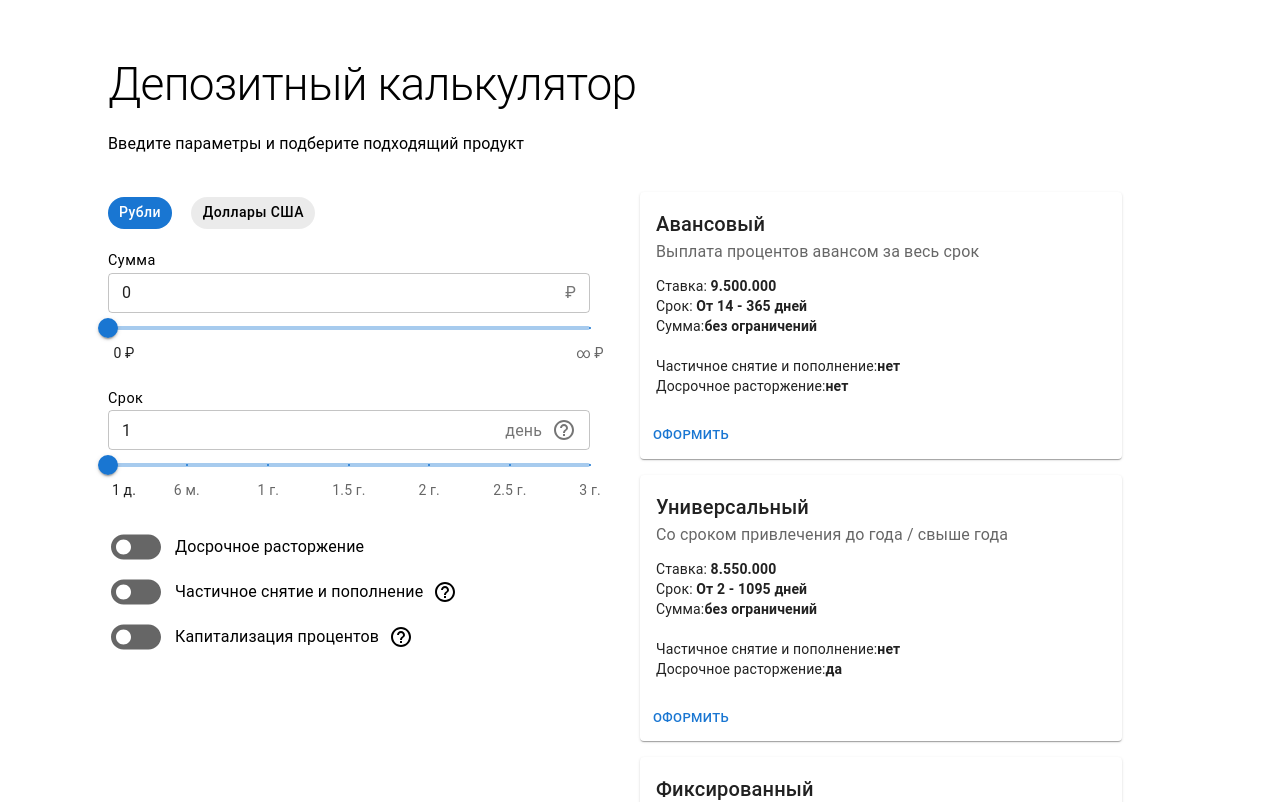
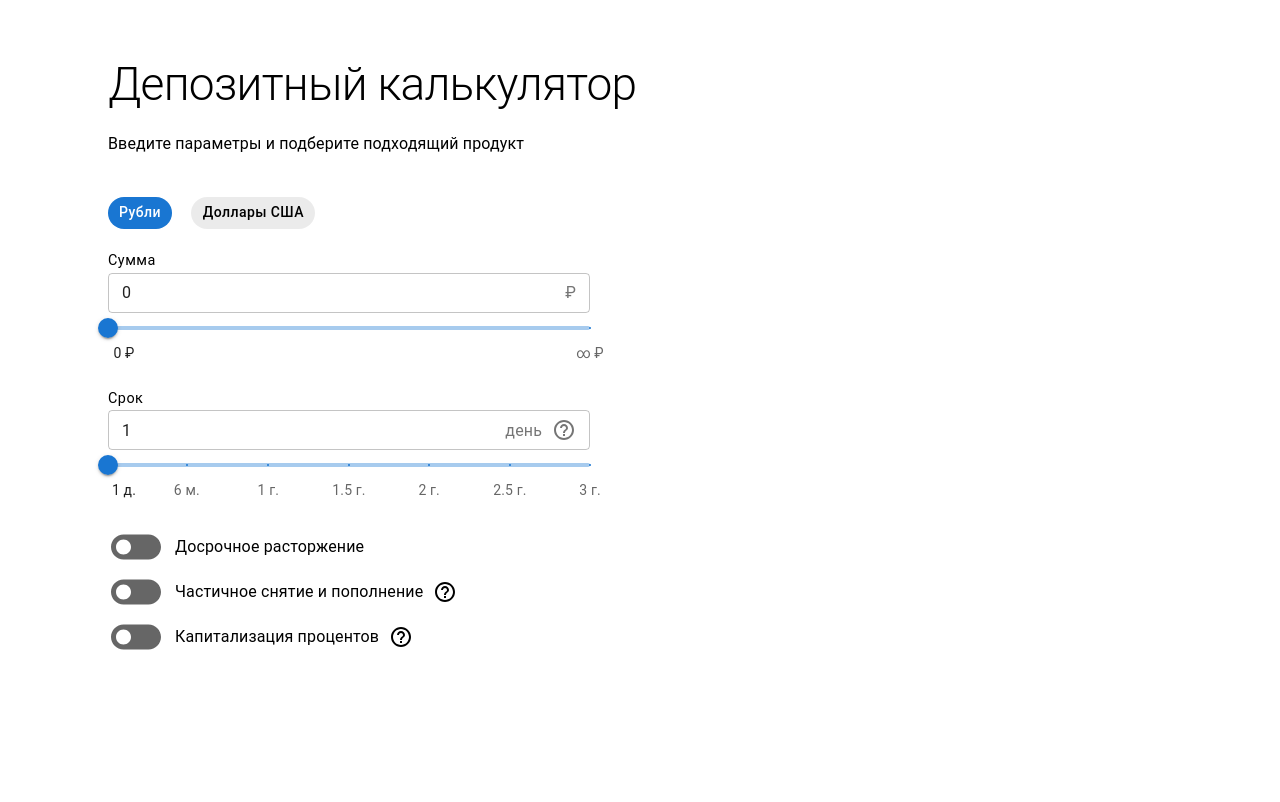
Before and after one commit to Alekzos/deposit-module, a React (Create React App) app: page / in a window 1280 px wide. Shown: the top 802 px of the page. Built offline with nearby package versions, Linux system fonts and the light colour scheme; data requests are answered from the project's data file.

Commit message:
Завершен расчет ставки по вкладу с учетом капитализации процентов

```diff
--- a/src/pages/ProductSelection/ProductSelectionPage.tsx
+++ b/src/pages/ProductSelection/ProductSelectionPage.tsx
@@ -40,6 +40,10 @@ const ProductSelection = () => {
   const [products, setProducts] = useState<void | IProduct[]>([]);
   const [currency, setCurrency] = useState<string>(Currencies.rub);
   const [value, setValue] = useState<number>(0);
+  const [messageProductNotFound, setMessageProductNotFound] =
+    useState<string>("");
+
+  useState<string>("");
   const [depositTerm, setdepositTerm] = useState<number>(1);
   const [depositOptions, setDepositOptions] = useState({
     earlyTermination: false,
@@ -63,10 +67,15 @@ const ProductSelection = () => {
           value
         );
         setProducts(response);
+        if (value > 0) {
+          setMessageProductNotFound(
+            "Продукты c заданными условиями не найдены"
+          );
+        } else setMessageProductNotFound("");
       };
       fetchData(productsDataURL);
     }, 200),
-    [depositOptions]
+    [currency, depositTerm, depositOptions, value]
   );
 
   //переключатель валюты
@@ -95,7 +104,6 @@ const ProductSelection = () => {
       setdepositTerm(numberWithoutSpaces(e.target.value, maxInputTerm));
     }
   };
-
   //опции депозита (чекбоксы)
   const handleChangeCheckBox = (event: React.ChangeEvent<HTMLInputElement>) => {
     setDepositOptions({
@@ -219,13 +227,15 @@ const ProductSelection = () => {
 
         <Grid item xs={6}>
           <Box>
-            <ProductList
-              products={products}
-              currency={currency}
-              depositTerm={depositTerm}
-              depositOptions={depositOptions}
-              value={value}
-            />
+            {products?.length ? (
+              <ProductList products={products} value={value} />
+            ) : (
+              <Typography variant="h6" component="div">
+                {messageProductNotFound
+                  ? messageProductNotFound
+                  : messageProductNotFound}
+              </Typography>
+            )}
           </Box>
         </Grid>
       </Grid>
--- a/src/pages/ProductSelection/components/ProductItem.tsx
+++ b/src/pages/ProductSelection/components/ProductItem.tsx
@@ -1,8 +1,8 @@
 import React from "react";
 
 import { IProduct } from "../../../data/types";
-import { declOfNum } from "../../../utils/utils";
-import { doCalc } from "../../../utils/doCalc";
+import { numberWithSpaces } from "../../../utils/utils";
+import { Currencies } from "../../../data/consts";
 
 import Card from "@mui/material/Card";
 import CardActions from "@mui/material/CardActions";
@@ -10,59 +10,53 @@ import CardContent from "@mui/material/CardContent";
 import Button from "@mui/material/Button";
 import Typography from "@mui/material/Typography";
 
-interface DepositItemProps {
-  deposit: IProduct;
-  depositTerm: number;
+interface ProductItemProps {
+  product: IProduct;
   value: number;
 }
 
 //компонент для вывода самой карточки
-const ProductItem: React.FC<DepositItemProps> = ({
-  deposit,
-  depositTerm,
-  value,
-}) => {
+const ProductItem: React.FC<ProductItemProps> = ({ product, value }) => {
   return (
     <div>
       <Card sx={{ minWidth: 275 }}>
         <CardContent>
           <Typography variant="h6" component="div">
-            {deposit.title}
+            {product.title}
           </Typography>
           <Typography sx={{ mb: 1.5 }} color="text.secondary">
-            {deposit.description}
+            {product.description}
           </Typography>
           <Typography variant="body2">
-            Ставка:{" "}
+            {product.effectiveInterestRate ? (
+              <>
+                Эффективная ставка:{" "}
+                <strong>{product.effectiveInterestRate}%</strong>
+                <br />
+              </>
+            ) : (
+              <>
+                Cтавка:  <strong>{product.interestRate}%</strong>
+                <br />
+              </>
+            )}
+            Ваш доход:
             <strong>
-              {doCalc(
-                deposit.earlyTermination,
-                deposit.withdrawals,
-                deposit.interestCapitalization,
-                deposit.currency,
-                value,
-                depositTerm
-              )}
+              {numberWithSpaces(product.futureValue)}{" "}
+              {product.currency === Currencies.rub ? "₽" : "$"}
             </strong>
             <br />
-            Срок: <strong>{deposit.termDescription}</strong>
+            <br />
+            Срок: <strong>{product.termDescription}</strong>
             <br />
             Сумма:
-            <strong>{deposit.sumDescription}</strong>
-            <br />
-            {/* Валюта: {deposit.currency}
-            <br />
-            Сумма: {deposit.minSum} - {deposit.maxSum ? 1 : "∞"}
-            <br /> */}
-            {/* Срок: {deposit.minTerm} - {deposit.maxTerm}
-              {declOfNum(deposit.maxTerm, ["день", "дня", "дней"])}
-              <br /> */}
+            <strong>{product.sumDescription}</strong>
             <br />
             Частичное снятие и пополнение:
-            <strong>{deposit.withdrawals ? "да" : "нет"}</strong>
+            <strong>{product.withdrawals ? "да" : "нет"}</strong>
             <br />
             Досрочное расторжение:
-            <strong>{deposit.earlyTermination ? "да" : "нет"}</strong>
+            <strong>{product.earlyTermination ? "да" : "нет"}</strong>
             <br />
           </Typography>
         </CardContent>
--- a/src/pages/ProductSelection/components/ProductList.tsx
+++ b/src/pages/ProductSelection/components/ProductList.tsx
@@ -5,20 +5,11 @@ import { IProduct } from "../../../data/types";
 import Stack from "@mui/material/Stack";
 interface ProductListProps {
   products: void | IProduct[];
-  currency: string;
-  depositTerm: number;
-  depositOptions: any;
   value: number;
 }
 
 //компонент для вывода списка депозитов
-const ProductList: React.FC<ProductListProps> = ({
-  products,
-  currency,
-  depositTerm,
-  depositOptions,
-  value,
-}) => {
+const ProductList: React.FC<ProductListProps> = ({ products, value }) => {
   return (
     <Stack
       direction="column"
@@ -26,33 +17,9 @@ const ProductList: React.FC<ProductListProps> = ({
       alignItems="stretch"
       spacing={2}
     >
-      {(products || [])
-        .filter(
-          (product) => product.currency === currency //&&
-          // (depositTerm <= deposit.maxTerm || deposit.maxTerm === 0) &&
-          // depositTerm <= deposit.maxTerm &&
-          // depositTerm >= deposit.minTerm &&
-          // (value <= deposit.maxSum || deposit.maxSum === 0) &&
-          // value >= deposit.minSum &&
-          // deposit.withdrawals === Number(depositOptions.checkWithdrawals) &&
-          // deposit.earlyTermination ===
-          //   Number(depositOptions.checkEarlyTermination)
-        )
-        .map((filteredProducts) => {
-          // console.log(Number(depositOptions.checkWithdrawals));
-          // console.log(filteredDeposit.withdrawals);
-          return (
-            <ProductItem
-              key={filteredProducts.id}
-              deposit={filteredProducts}
-              value={value}
-              depositTerm={depositTerm}
-            />
-          );
-        })}
-      {/* // .map((filteredDeposit) => (
-        //   <ProductItem key={filteredDeposit.id} deposit={filteredDeposit} />
-        // ))} */}
+      {(products || []).map((product) => {
+        return <ProductItem key={product.id} product={product} value={value} />;
+      })}
     </Stack>
   );
 };
--- a/src/pages/ProductSelection/components/getProducts.ts
+++ b/src/pages/ProductSelection/components/getProducts.ts
@@ -21,39 +21,28 @@ export const getProducts = async (
 
   //фильтрация
   let filteredProducts = (products || []).filter(
-    (product) => product.currency === currency //&&
-
-    //временно скрыто, чтобы не было пустого отфильтрованного списка
-    // (depositTerm <= product.maxTerm || product.maxTerm === 0) &&
-    // depositTerm <= product.maxTerm &&
-    // depositTerm >= product.minTerm &&
-    // (value <= product.maxSum || product.maxSum === 0) &&
-    // value >= product.minSum &&
-    // product.withdrawals === Number(depositOptions.withdrawals) &&
-    // product.earlyTermination === Number(depositOptions.earlyTermination)
+    (product) =>
+      product.currency === currency &&
+      (depositTerm <= product.maxTerm || product.maxTerm === 0) &&
+      depositTerm <= product.maxTerm &&
+      depositTerm >= product.minTerm &&
+      (value <= product.maxSum || product.maxSum === 0) &&
+      value >= product.minSum &&
+      product.withdrawals === Number(depositOptions.withdrawals) &&
+      product.earlyTermination === Number(depositOptions.earlyTermination)
   );
 
   //расчет
-
-  // console.log("getProduct");
-  // console.log(depositOptions);
-
-  // const calculatedProducts = filteredProducts.map((product) => ({
-  //   ...product,
-  //   depositRate: Number(
-  //     doCalc(
-  //       depositOptions.earlyTermination,
-  //       depositOptions.withdrawals,
-  //       depositOptions.interestCapitalization,
-  //       currency,
-  //       value,
-  //       depositTerm
-  //     )
-  //   ),
-  // }));
-
   const calculatedProducts = filteredProducts.map((product) => ({
     ...product,
+    interestRate: doCalc(
+      depositOptions.earlyTermination,
+      depositOptions.withdrawals,
+      depositOptions.interestCapitalization,
+      currency,
+      value,
+      depositTerm
+    )[0],
     futureValue: doCalc(
       depositOptions.earlyTermination,
       depositOptions.withdrawals,
@@ -62,9 +51,16 @@ export const getProducts = async (
       value,
       depositTerm
     )[1],
+    effectiveInterestRate: doCalc(
+      depositOptions.earlyTermination,
+      depositOptions.withdrawals,
+      depositOptions.interestCapitalization,
+      currency,
+      value,
+      depositTerm
+    )[2],
   }));
-  // [interestRate, futureValue, effectiveInterestRate]
 
-  console.log(calculatedProducts);
+  // console.log(calculatedProducts);
   return calculatedProducts;
 };
--- a/src/utils/doCalc.ts
+++ b/src/utils/doCalc.ts
@@ -1,6 +1,12 @@
 //рассчет процентов по депозиту
-import { calcWithinterestCapitalization } from "./utils";
-
+import { calcWithinterestCapitalization, inRange } from "./utils";
+import {
+  calcValueKf,
+  KeyRateRub,
+  KeyRateUsd,
+  depositEarlyTerminationRatio,
+  withdrawalsRatio,
+} from "../data/consts";
 export const doCalc = (
   earlyTermination: number,
   withdrawals: number,
@@ -9,18 +15,7 @@ export const doCalc = (
   value: number,
   depositTerm: number
 ) => {
-  //ключевые ставки ЦБ / ФРС
-  const KeyRateRub = 9.5;
-  const KeyRateUsd = 0.5;
-
-  //штраф за активацию опций досрочного вывода / частичного снятия
-  const depositEarlyTerminationRatio = 0.9;
-  const withdrawalsRatio = 0.8;
-
-  // console.log("doCalc");
-  // console.log(earlyTermination);
-  // console.log(withdrawals);
-  // console.log(interestCapitalization);
+  let valueKf = calcValueKf(value, currency);
 
   switch (currency) {
     case "rub":
@@ -28,6 +23,7 @@ export const doCalc = (
         let interestRate = (
           KeyRateRub *
           depositEarlyTerminationRatio *
+          valueKf *
           withdrawalsRatio
         ).toFixed(2);
         return calcWithinterestCapitalization(
@@ -37,7 +33,7 @@ export const doCalc = (
           interestCapitalization
         );
       } else if (withdrawals && !earlyTermination) {
-        let interestRate = (KeyRateRub * withdrawalsRatio).toFixed(2);
+        let interestRate = (KeyRateRub * valueKf * withdrawalsRatio).toFixed(2);
         return calcWithinterestCapitalization(
           value,
           depositTerm,
@@ -45,9 +41,11 @@ export const doCalc = (
           interestCapitalization
         );
       } else if (!withdrawals && earlyTermination) {
-        let interestRate = (KeyRateRub * depositEarlyTerminationRatio).toFixed(
-          2
-        );
+        let interestRate = (
+          KeyRateRub *
+          valueKf *
+          depositEarlyTerminationRatio
+        ).toFixed(2);
         return calcWithinterestCapitalization(
           value,
           depositTerm,
@@ -55,7 +53,7 @@ export const doCalc = (
           interestCapitalization
         );
       } else if (!withdrawals && !earlyTermination) {
-        let interestRate = KeyRateRub.toFixed(2);
+        let interestRate = (valueKf * KeyRateRub).toFixed(2);
         return calcWithinterestCapitalization(
           value,
           depositTerm,
@@ -65,8 +63,47 @@ export const doCalc = (
       } else return 0;
 
     case "usd":
-      return currency;
-    default:
-      return 0;
+      if (withdrawals && earlyTermination) {
+        let interestRate = (
+          KeyRateUsd *
+          depositEarlyTerminationRatio *
+          valueKf *
+          withdrawalsRatio
+        ).toFixed(2);
+        return calcWithinterestCapitalization(
+          value,
+          depositTerm,
+          interestRate,
+          interestCapitalization
+        );
+      } else if (withdrawals && !earlyTermination) {
+        let interestRate = (KeyRateUsd * valueKf * withdrawalsRatio).toFixed(2);
+        return calcWithinterestCapitalization(
+          value,
+          depositTerm,
+          interestRate,
+          interestCapitalization
+        );
+      } else if (!withdrawals && earlyTermination) {
+        let interestRate = (
+          KeyRateUsd *
+          valueKf *
+          depositEarlyTerminationRatio
+        ).toFixed(2);
+        return calcWithinterestCapitalization(
+          value,
+          depositTerm,
+          interestRate,
+          interestCapitalization
+        );
+      } else if (!withdrawals && !earlyTermination) {
+        let interestRate = (valueKf * KeyRateUsd).toFixed(2);
+        return calcWithinterestCapitalization(
+          value,
+          depositTerm,
+          interestRate,
+          interestCapitalization
+        );
+      } else return 0;
   }
 };
```
Also changed, not shown: src/data/consts.ts (+49 -0 lines), src/utils/utils.ts (+9 -4 lines).
